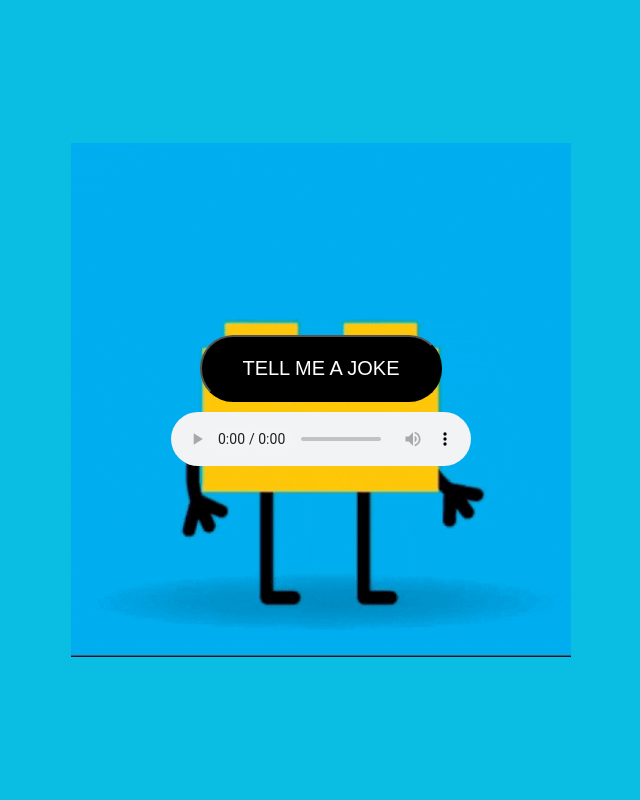
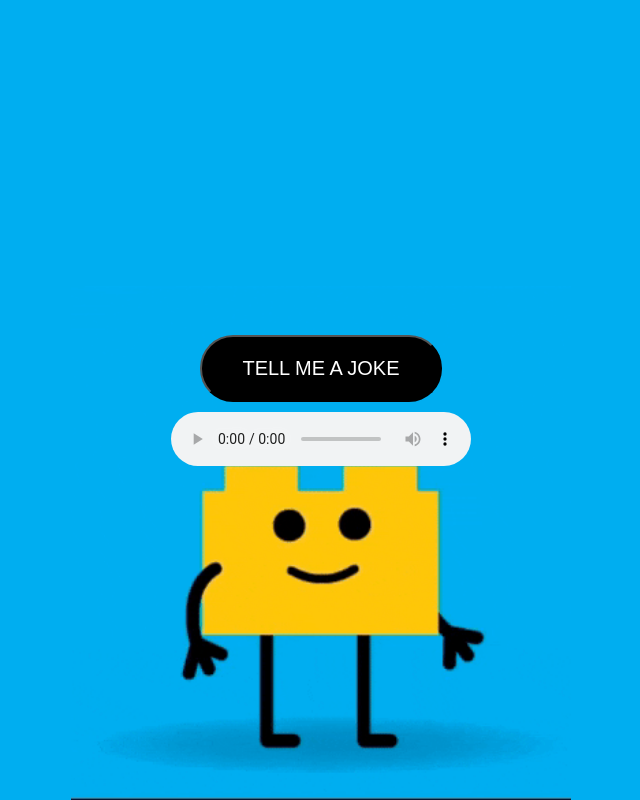
Before and after one commit to nafiulhasanbd/JS-Joke-teller, a plain HTML site: page index.html in a window 1280 px wide. Shown: the whole page, without its empty margins (319-959 px from the left). Drawn offline with Linux system fonts and the light colour scheme.

Commit message:
updated style and remove audio function

```diff
--- a/script.js
+++ b/script.js
@@ -41,6 +41,7 @@ async function getJokes() {
         }else{
             joke = singleJoke.joke;
         }
+        jokeText.textContent = joke;
         tellJoke(joke);
     } catch (error) {
         console.log("Something Wrong", error)
--- a/style.css
+++ b/style.css
@@ -7,7 +7,7 @@ body{
     margin:0;
     min-height: 100vh;
 
-    background-color:#0abde3;
+    background-color:#00AEF0;
     color: #000;
     font-family: Montserrat;
     font-weight: bold;
@@ -27,7 +27,7 @@ body{
     background-image: url(jump.gif);
     background-size: 500px;
     background-repeat: no-repeat;
-    background-position: center center;
+    background-position: center bottom;
 }
 button#button {
     background: #000;
```
